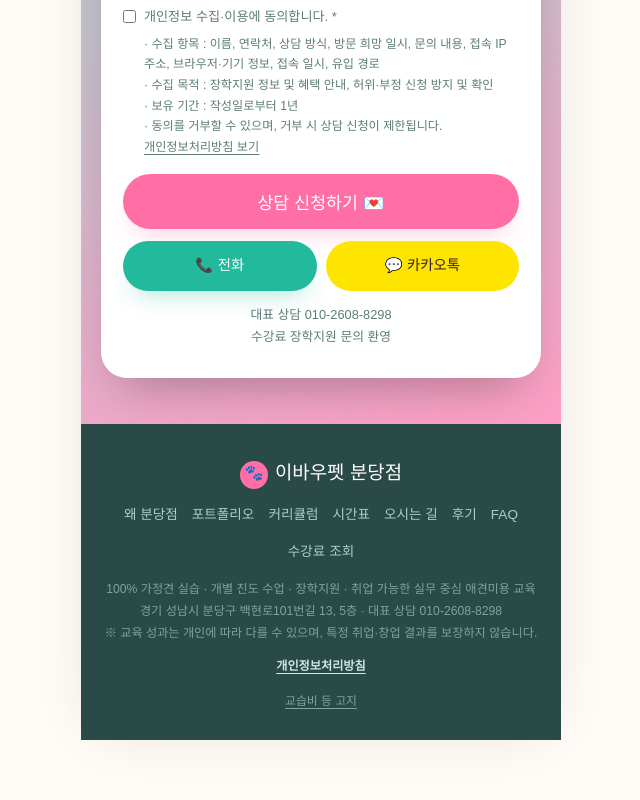
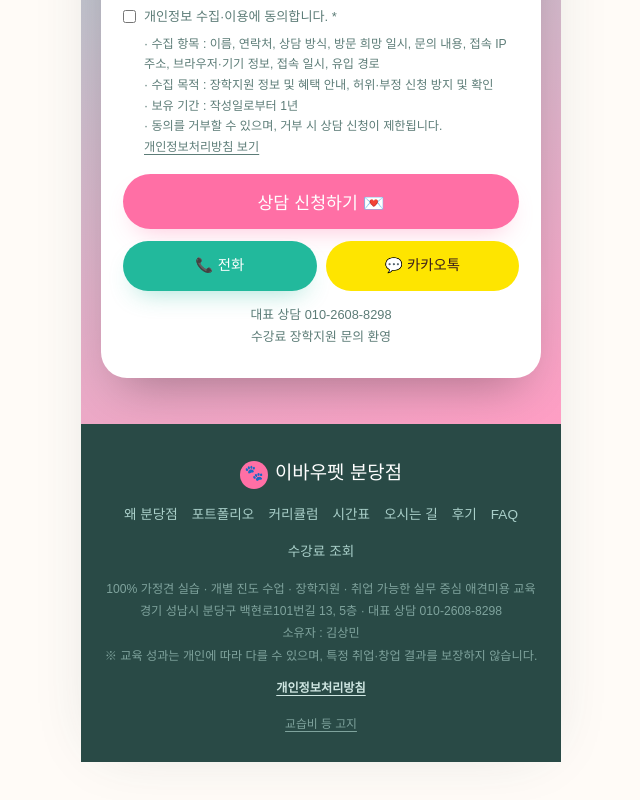
Before and after one commit to toorootoo/evawpet-bundang.com, a plain HTML site: page index.html in a window 1280 px wide. Shown: the part 9544-10344 px from the top of the page, without its empty margins (319-959 px from the left). Drawn offline with Linux system fonts and the light colour scheme; no server answers; a web font is replaced by a local one.

Commit message:
Add files via upload

```diff
--- a/index.html
+++ b/index.html
@@ -785,6 +785,7 @@ body{padding-bottom:72px}
   <p class="fine">
     100% 가정견 실습 · 개별 진도 수업 · 장학지원 · 취업 가능한 실무 중심 애견미용 교육<br>
     경기 성남시 분당구 백현로101번길 13, 5층 · 대표 상담 010-2608-8298<br>
+    소유자 : 김상민<br>
     ※ 교육 성과는 개인에 따라 다를 수 있으며, 특정 취업·창업 결과를 보장하지 않습니다.
   </p>
   <p class="fine" style="margin-top:10px"><button type="button" class="pp-link pp-open" style="color:#cfe6e2;font-weight:700">개인정보처리방침</button></p>
```
